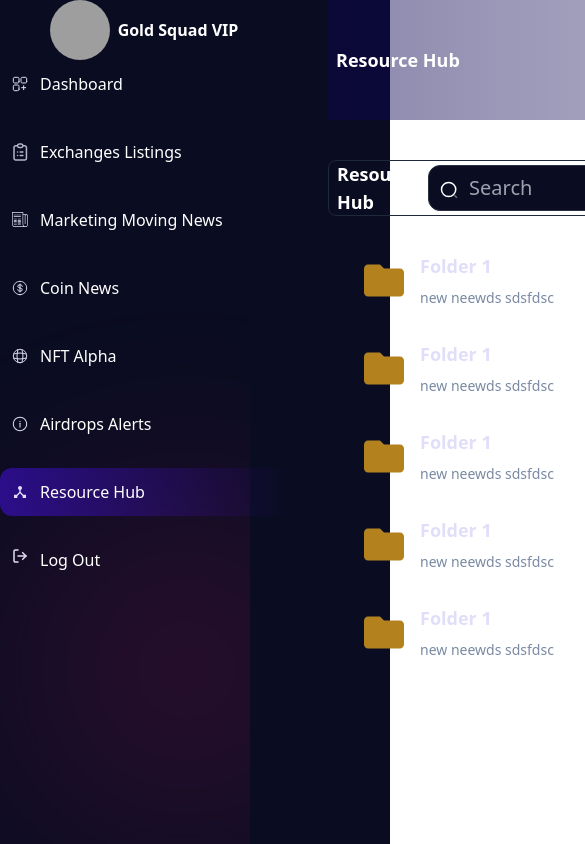
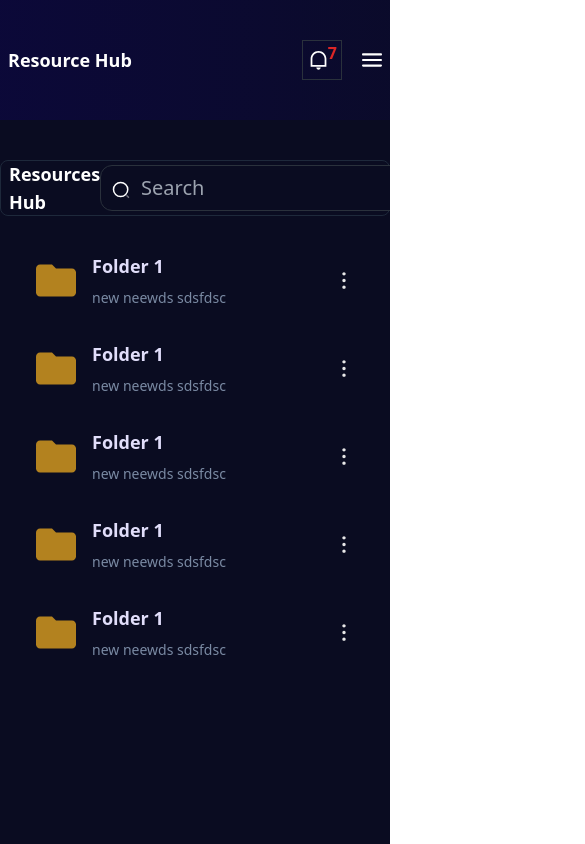
Before and after one commit to Shahin-coredevs/Gold-Squad-Vip, a React (Vite) app: page /resource-hub in a window 390 px wide. Shown: the top 844 px of the page, 585 px wide, since content can reach past the window. Built offline with nearby package versions, Linux system fonts and the light colour scheme; grey boxes are pictures that could not be loaded.

Commit message:
dashboard to marketing news responsive

```diff
--- a/package.json
+++ b/package.json
@@ -10,15 +10,11 @@
     "preview": "vite preview"
   },
   "dependencies": {
-    "@react-three/fiber": "^8.15.14",
-    "@types/three": "^0.160.0",
     "arc-progress": "^1.0.0",
-    "framer-motion": "^10.18.0",
     "react": "^18.2.0",
     "react-arc-progress": "^1.0.2",
     "react-dom": "^18.2.0",
-    "react-router-dom": "^6.21.2",
-    "three": "^0.160.0"
+    "react-router-dom": "^6.21.2"
   },
   "devDependencies": {
     "@types/react": "^18.2.43",
--- a/src/Components/Shared/Cards/Cards.jsx
+++ b/src/Components/Shared/Cards/Cards.jsx
@@ -2,27 +2,29 @@
 
 const Cards = ({ data }) => {
   const { Name, date, description, img, verified, profileImage } = data;
-  console.log(data);
-
   return (
     <div>
       <div className="flex gap-4 mb-10">
-        <figure className="w-14 h-14">
-          <img className="rounded-full" src={profileImage} alt="" />
+        <div>
+          <div className="flex gap-5 justify-center items-center">
+            <figure className="w-14 h-14 rounded-full">
+              <img className=" rounded-full" src={profileImage} alt="" />
             </figure>
-        <div>
             <div className="flex gap-2 text-white items-center ">
-            <p className="font-bold">{Name || ""}</p>
+              <p className="font-bold ">{Name || ""}</p>
               <figure className="w-4 h-4 rounded-full">
-              <img src={verified} alt="" />
+                <img className="w-full " src={verified} alt="" />
               </figure>
               <p className="text-[#7A8AA3]">{date || ""}</p>
             </div>
+          </div>
+
+          <div className="md:pl-20">
             <p className="text-white text-base my-4 ">{description}</p>
-
             <figure className="w-full">
               <img className="w-full" src={img} alt="" />
             </figure>
+          </div>
         </div>
       </div>
     </div>
--- a/src/Components/Shared/Navbar/Navbar.jsx
+++ b/src/Components/Shared/Navbar/Navbar.jsx
@@ -1,3 +1,4 @@
+/* eslint-disable react/prop-types */
 import dashboardicon from "../../../assets/Icon.svg";
 import exchangeIcon from "../../../assets/Icon (2).svg"
 import marketingIcon from "../../../assets/Icon (3).svg"
@@ -14,13 +15,15 @@ const style = {
   active: "text-white btnGradient w-full  p-3 mb-5 rounded-xl  flex gap-3",
   normal: "text-white   w-full p-3 flex gap-3 mb-5"
 };
-const Navbar = () => {
+const Navbar = ({sideBar}) => {
+
   return (
-    <div>
-      <div className="w-72 h-screen bg-transparent relative">
+    <div className="">
+
+      <div className="py-6  md:w-full overflow-y-auto overflow-hidden h-screen bg-transparent relative">
         {/* navbar content */}
-        <header>
-          <div className="flex  items-center justify-center gap-2">
+        <header className="w-screen md:w-full flex justify-between p-2 mb-5">
+          <div className="flex items-center justify-center gap-2">
             <div className="w-[60px] h-[60px]">
               {/* img */}
               <img
@@ -34,7 +37,12 @@ const Navbar = () => {
               <h3 className=" text-white font-bold">Gold Squad VIP</h3>
             </div>
           </div>
+           <button   onClick={sideBar} className="z-50  ml-24 block md:hidden">
+        <p className="text-4xl cursor-pointer text-red-400">X</p>
+      </button>
+
         </header>
+
 
         <div className="relative z-[2]">
 
@@ -115,20 +123,20 @@ const Navbar = () => {
               <img src={resourceIcon} alt="" /> Resource Hub
             </NavLink>
 
-            <button className=" text-white   w-full h-12 p-3 flex gap-3 mb-5"
+            <button className=" text-white   w-full p-3 flex gap-3 mb-5"
             >
               <img src={logoutIcon} alt="" /> Log Out
             </button>
 
         </div>
 
-        <div className="w-full top-0 h-full z-[1] absolute ">
+        <div className="w-screen top-0 h-full z-[1] absolute ">
         {/* <div className="absolute w-full top-0 left-0 ">
         <img className="w-full" src={topgradient} alt="" />
         </div> */}
 
-        <div className="absolute bottom-0 left-0">
-        <img src={bottomgradient} alt="" />
+        <div className="w-screen absolute bottom-0 left-0">
+        <img className="w-full" src={bottomgradient} alt="" />
         </div>
 
         {/* <div className="absolute top-0 left-0">
--- a/src/Components/Topbar.jsx
+++ b/src/Components/Topbar.jsx
@@ -1,6 +1,9 @@
+/* eslint-disable react/prop-types */
 import { useLocation } from "react-router-dom";
 import DropDown from "./Shared/Navbar/Dropdown/DropDown";
 import { notificationData } from "../../data";
+import menuIcon from "../assets/Vector.svg"
+
 
 const title = {
   dashboard: "Dashboard",
@@ -11,19 +14,30 @@ const title = {
   'airdrop-alerts': "Airdrop Alerts",
   'resource-hub': "Resource Hub"
 };
-const Topbar = () => {
+const Topbar = ({sideBar}) => {
     const location = useLocation();
     const path = location.pathname.slice(1);
   return (
-    <div className="bg-gradient-to-r from-[#0D05527A] to-[#0D055233] mb-5 text-white px-2 py-10 flex justify-between items-center">
+    <div>
+
+        <div className="w-full bg-gradient-to-r from-[#0D05527A] to-[#0D055233] mb-5 text-white px-2 py-10 flex justify-between items-center">
       <h3 className="text-lg font-bold">{title[path]}</h3>
-      <button  className="w-10 h-10 pr-2 cardBg flex justify-center items-center  border border-borderBottom relative">
+     <div className="flex gap-5">
+     <button  className="w-10 h-10 pr-2 cardBg flex justify-center items-center  border border-borderBottom relative">
 
         <p className="text-red-600 font-bold absolute z-10 top-0  right-1">{notificationData.length}</p>
         <DropDown data={notificationData} type="notification"/>
       </button>
+      <button onClick={sideBar} className="block md:hidden">
+        <img src={menuIcon} alt="" />
+      </button>
+
+
+     </div>
 
     </div>
+    </div>
+
   );
 };
 
--- a/src/Layouts/Layout.jsx
+++ b/src/Layouts/Layout.jsx
@@ -1,19 +1,33 @@
-import { Outlet } from "react-router-dom";
+import { Outlet, useLocation } from "react-router-dom";
 import Navbar from "../Components/Shared/Navbar/Navbar";
 import Topbar from "../Components/Topbar";
+import { useEffect, useState } from "react";
 
 const Layout = () => {
+  const [sideBar, setSidebar] = useState(false);
+  const location = useLocation()
+
+  useEffect(()=> {
+    setSidebar(false)
+  },[location])
+
+  const sideBarHandler = () => {
+
+    setSidebar(!sideBar);
+    console.log(sideBar);
+  }
   return (
-    <div className="bg-primaryBg flex flex-row gap-10 ">
-      <div>
+    <div className="w-screen h-full bg-primaryBg flex flex-row overflow-hidden">
+      <div className="block md:hidden">
+       {sideBar && <Navbar sideBar={sideBarHandler} />}
+      </div>
+      <div className="hidden md:block overflow-hidden">
         <Navbar />
+      </div>
+      <div className="w-full md:w-full h-full flex-1">
+      <Topbar sideBar={sideBarHandler} />
 
-      </div>
-
-      <div className=" flex-1 ">
-      <Topbar />
-
-        <div className="pr-2 overflow-auto h-[calc(100vh-140px)]">
+        <div className=" overflow-auto h-[calc(100vh-140px)]">
         <Outlet></Outlet>
         </div>
       </div>
--- a/src/Pages/CoinNews/CoinNews.jsx
+++ b/src/Pages/CoinNews/CoinNews.jsx
@@ -38,10 +38,10 @@ const CoinNews = () => {
         <div className="flex justify-between items-center  gap-8 text-sm">
           <p className={`${filter == "ALL" ? "underline" : ""} cursor-pointer`} onClick={() => setFilter("ALL")} >All</p>
           <p className={`${filter == "XRP" ? "underline" : ""} cursor-pointer`} onClick={() => setFilter("XRP")}>XRP</p>
-          <p className={`${filter == "HBAR" ? "underline" : ""} cursor-pointer`} onClick={() => setFilter("HBAR")}>HBAR</p>
+          {/* <p className={`${filter == "HBAR" ? "underline" : ""} cursor-pointer`} onClick={() => setFilter("HBAR")}>HBAR</p>
           <p className={`${filter == "ADA" ? "underline" : ""} cursor-pointer`} onClick={() => setFilter("ADA")}>ADA</p>
           <p className={`${filter == "ELGO" ? "underline" : ""} cursor-pointer`} onClick={() => setFilter("ELGO")}>ELGO</p>
-          <p className={`${filter == "ETH" ? "underline" : ""} cursor-pointer`} onClick={() => setFilter("ETH")}>ETH</p>
+          <p className={`${filter == "ETH" ? "underline" : ""} cursor-pointer`} onClick={() => setFilter("ETH")}>ETH</p> */}
           <div className="flex  gap-2 items-center uppercase">
             <DropDown
               defaultValue={filter}
@@ -55,15 +55,17 @@ const CoinNews = () => {
       {currentData.map((data, index) => (
         <div key={index} className="my-4 border-b-2 border-borderBottom pb-4">
           <p className="text-[#718096] mb-2">{data.date}</p>
-          <div className="flex justify-between items-center ">
+         <div className="flex justify-between gap-5 items-center">
+         <div className="flex justify-between items-center ">
             <p>{data.description} </p>
-            <div className="flex gap-10">
+          </div>
+          <div className="flex justify-between items-center gap-10">
               <figure>
                 <img src={linkArrow} alt="" />
               </figure>
-              <p className="w-20 text-[#4BC688]">{data.type}</p>
+              <p className="w-20 flex justify-end  text-[#4BC688]">{data.type}</p>
             </div>
-          </div>
+         </div>
         </div>
       ))}
       <Pagination
--- a/src/Pages/Dashboard/ARC-Progress.jsx
+++ b/src/Pages/Dashboard/ARC-Progress.jsx
@@ -5,7 +5,7 @@ const text = "";
 const size = "200";
 const fillColor = "#35C168";
 const customText = [
-  { text: "Now greed: 66 ", size: "14px", color: "white", x: 90, y: 90 },
+  { text: "Now greed: 66 ", size: "14px", color: "white", x: 100, y: 90 },
 
 ];
 export default function ARCProgress() {
@@ -19,12 +19,8 @@ export default function ARCProgress() {
         customText={customText}
         arcStart={180}
         arcEnd={360}
-        observer={(current) => {
-          const { percentage, currentText } = current;
-          console.log("observer:", percentage, currentText);
-        }}
         animationEnd={({ progress, text }) => {
-          console.log("animationEnd", progress, text);
+           console.log("animationEnd", progress, text);
         }}
       />
     </div>
--- a/src/Pages/Dashboard/Cards.jsx
+++ b/src/Pages/Dashboard/Cards.jsx
@@ -10,7 +10,7 @@ import ARCProgress from "./ARC-Progress";
 const Cards = () => {
     return (
         <div>
-             <div className="grid grid-cols-3 gap-4">
+             <div className="grid grid-cols-1 lg:grid-cols-3 gap-4">
         {/* card section  */}
 
         <div className=" h-[500px] rounded-lg border border-slate-800 p-4 cardBg">
--- a/src/Pages/Dashboard/Dashboard.jsx
+++ b/src/Pages/Dashboard/Dashboard.jsx
@@ -3,10 +3,10 @@ import Cards from "./Cards";
 
 const Dashboard = () => {
   return (
-    <div className=" ">
+    <div className="p-4">
       {/* header section  */}
 
-      <div className="my-5 h-52 py-12 pl-6 text-white border border-slate-800  rounded-lg">
+      <div className="my-5 w-full h-52 py-12 pl-6 text-white border border-slate-800  rounded-lg">
         <h3 className="font-semibold">Welcome Back,</h3>
         <h1 className="text-[32px] font-bold mb-2">John Smith</h1>
         <p>VIP Mepmber</p>
@@ -14,7 +14,7 @@ const Dashboard = () => {
 
      <Cards/>
 
-     <div className="flex my-5 gap-5 w-full ">
+     <div className="flex flex-col lg:flex-row my-5 gap-5 w-full ">
      <div className="flex-1  rounded-lg  border border-slate-800 p-4 cardBg text-white">
 
            <h3 className="text-xl mb-2 font-medium border-b-2 border-borderBottom pb-2">Announcements</h3>
@@ -27,7 +27,7 @@ const Dashboard = () => {
 
      </div>
 
-     <div className="w-[620px] border border-slate-800 p-4 rounded-lg cardBg text-white flex justify-center items-end">
+     <div className="lg:w-[620px] border border-slate-800 p-4 rounded-lg cardBg text-white flex justify-center items-end">
      <p className="text-xl font-bold text-white">More Coming Soon</p>
      </div>
 
--- a/src/Pages/Exchanges-listing/ExchangesListing.jsx
+++ b/src/Pages/Exchanges-listing/ExchangesListing.jsx
@@ -23,7 +23,8 @@ const ExchangesListing = () => {
   };
 
   return (
-    <div className="p-4 contentBG border  text-white  border-slate-800 my-5">
+    <div className="p-4">
+      <div className="p-4 contentBG border rounded-xl  text-white  border-slate-800 my-5">
       <h3 className="text-xl font-semibold border-b-2 border-borderBottom pb-2">
         Exchange Listings
       </h3>
@@ -54,6 +55,7 @@ const ExchangesListing = () => {
         onPageChange={handlePageChange}
       />
     </div>
+    </div>
   );
 };
 
--- a/src/Pages/Marketing-Moving-News/MarketingMovingNews.jsx
+++ b/src/Pages/Marketing-Moving-News/MarketingMovingNews.jsx
@@ -11,12 +11,14 @@ const MarketingMovingNews = () => {
      .then(data=>setData(data))
     },[])
     return (
-        <div className="cardBg w-2/3 p-5 rounded-xl">
+       <div className="p-4">
+         <div className="cardBg lg:w-2/3 p-5 rounded-xl">
 
       {
         data.map(data=><Cards  key={data?.id} data={data}/>)
       }
     </div>
+       </div>
 
     );
 };
--- a/src/Pages/Resource-hub/ResourceHub.jsx
+++ b/src/Pages/Resource-hub/ResourceHub.jsx
@@ -1,48 +1,47 @@
 import searchIcon from "../../assets/search-normal.svg";
 import gridIcon from "../../assets/Icon (9).svg";
 import listIcon from "../../assets/Vector.svg";
-import { useEffect, useRef, useState } from "react";
 import Modal from "../../Components/Shared/Modals/Modal";
 import ListView from "../../Components/View/ListView";
 import { viewdata } from "../../../data";
 import GridView from "../../Components/View/GridView";
-import importIcon from "../../assets/importIcon.svg"
-
+import importIcon from "../../assets/importIcon.svg";
+import { useState } from "react";
 
 const ResourceHub = () => {
   const [modal, setModal] = useState(false);
-  const [viewType,setViewType] =useState("list")
-  const [importFile,setImportFile] = useState(false)
-  const importRef = useRef()
-  console.log(viewType);
-
-
-
-
+  const [viewType, setViewType] = useState("list");
+  const [importFile, setImportFile] = useState(false);
   return (
     <div>
-      {
-        importFile ?
-        <div ref={importRef} className="my-5 h-52 py-12 flex justify-center border items-center text-white border-slate-800  rounded-lg">
-          <div className="border border-dashed border-[#490FF0] w-1/2 flex justify-between rounded-xl p-6 items-center gap-12">
+      {importFile ? (
+        <div className="my-5 h-52 py-12 flex justify-center border items-center text-white border-slate-800  rounded-lg">
+          <div className="border border-dashed border-[#490FF0] w-1/2 flex justify-between rounded-xl p-6 items-center">
             <figure>
               <img src={importIcon} alt="" />
             </figure>
             <div>
               <p>Select a file or drag and drop here</p>
-              <p className="text-[#7A8AA3] text-[12px]">JPG, PNG, PDF or Video File.</p>
+              <p className="text-[#7A8AA3] text-[12px]">
+                JPG, PNG, PDF or Video File.
+              </p>
             </div>
-            <label htmlFor="file-input"  className="bg-[#490FF0] px-6 py-2 rounded-lg text-lg cursor-pointer">Import File</label>
-            <input className="hidden" id="file-input" type="file"  />
+            <label
+              htmlFor="file-input"
+              className="bg-[#490FF0] px-6 py-2 rounded-lg text-lg cursor-pointer"
+            >
+              Import File
+            </label>
+            <input className="hidden" id="file-input" type="file" />
           </div>
-        </div> : ''
-      }
+        </div>
+      ) : (
+        ""
+      )}
       <div className="relative my-5 h-14 flex justify-between px-2 items-center  text-white border border-slate-800  rounded-lg">
-
-        <div >
+        <div>
           <h3 className="text-lg font-bold">Resources Hub </h3>
         </div>
-
 
         <div className="flex justify-center items-center gap-6">
           <div className="relative">
@@ -55,7 +54,7 @@ const ResourceHub = () => {
           </div>
           <div>
             <p
-            onClick={()=> setImportFile(!importFile)}
+              onClick={() => setImportFile(!importFile)}
               className="cursor-pointer border px-3 text-xl  py-2 rounded-xl border-borderBottom bg-primaryBg text-white "
             >
               Add New File
@@ -63,14 +62,26 @@ const ResourceHub = () => {
           </div>
           <div>
             <p
-            onClick={() => setModal(true)} className="cursor-pointer border px-3 text-xl  py-2 rounded-xl border-borderBottom bg-primaryBg text-white ">
+              onClick={() => setModal(true)}
+              className="cursor-pointer border px-3 text-xl  py-2 rounded-xl border-borderBottom bg-primaryBg text-white "
+            >
               Create New Folder
             </p>
           </div>
-          <div onClick={() => setViewType("list")} className={`${viewType == "list" ? "bg-[#490FF0]" : "bg-primaryBg"} cursor-pointer border px-3 h-10 py-3 rounded-xl border-borderBottom  text-white`}>
+          <div
+            onClick={() => setViewType("list")}
+            className={`${
+              viewType == "list" ? "bg-[#490FF0]" : "bg-primaryBg"
+            } cursor-pointer border px-3 h-10 py-3 rounded-xl border-borderBottom  text-white`}
+          >
             <img className="h-full" src={listIcon} alt="" />
           </div>
-          <div onClick={() => setViewType("grid")} className={`${viewType == "grid" ? "bg-[#490FF0]" : "bg-primaryBg"} cursor-pointer border px-3 h-10 py-3 rounded-xl border-borderBottom  text-white`}>
+          <div
+            onClick={() => setViewType("grid")}
+            className={`${
+              viewType == "grid" ? "bg-[#490FF0]" : "bg-primaryBg"
+            } cursor-pointer border px-3 h-10 py-3 rounded-xl border-borderBottom  text-white`}
+          >
             <img className="h-full" src={gridIcon} alt="" />
           </div>
         </div>
@@ -84,30 +95,37 @@ const ResourceHub = () => {
               type="text"
             />
             <div className="mt-8 flex gap-5 p-5 justify-between items-centers text-white ">
-            <button className="text-white bg-[#490FF0] px-6 py-2 rounded-lg border border-borderBottom">Create New File</button>
-            <button className="text-white  px-6 py-2 rounded-lg border border-red-600" onClick={() => setModal(false)}>Cancel</button>
-
+              <button className="text-white bg-[#490FF0] px-6 py-2 rounded-lg border border-borderBottom">
+                Create New File
+              </button>
+              <button
+                className="text-white  px-6 py-2 rounded-lg border border-red-600"
+                onClick={() => setModal(false)}
+              >
+                Cancel
+              </button>
             </div>
           </div>
         </Modal>
       </div>
 
-
-
       <div className="my-5 cardBg rounded-xl px-5">
-     {
-        viewType == "list" ?
-        <ListView  data={viewdata}/>
-      :
-      <GridView  data={viewdata}/>
-      }
-
+        {viewType == "list" ? (
+          <ListView data={viewdata} />
+        ) : (
+          <GridView data={viewdata} />
+        )}
       </div>
     </div>
   );
 };
 
 export default ResourceHub;
+
+
+
+
+
 
 
 
```
Also changed, not shown: 1 other file (tests, documents, lock files or other folders). Lines whose indentation alone changed are shown as unchanged.
